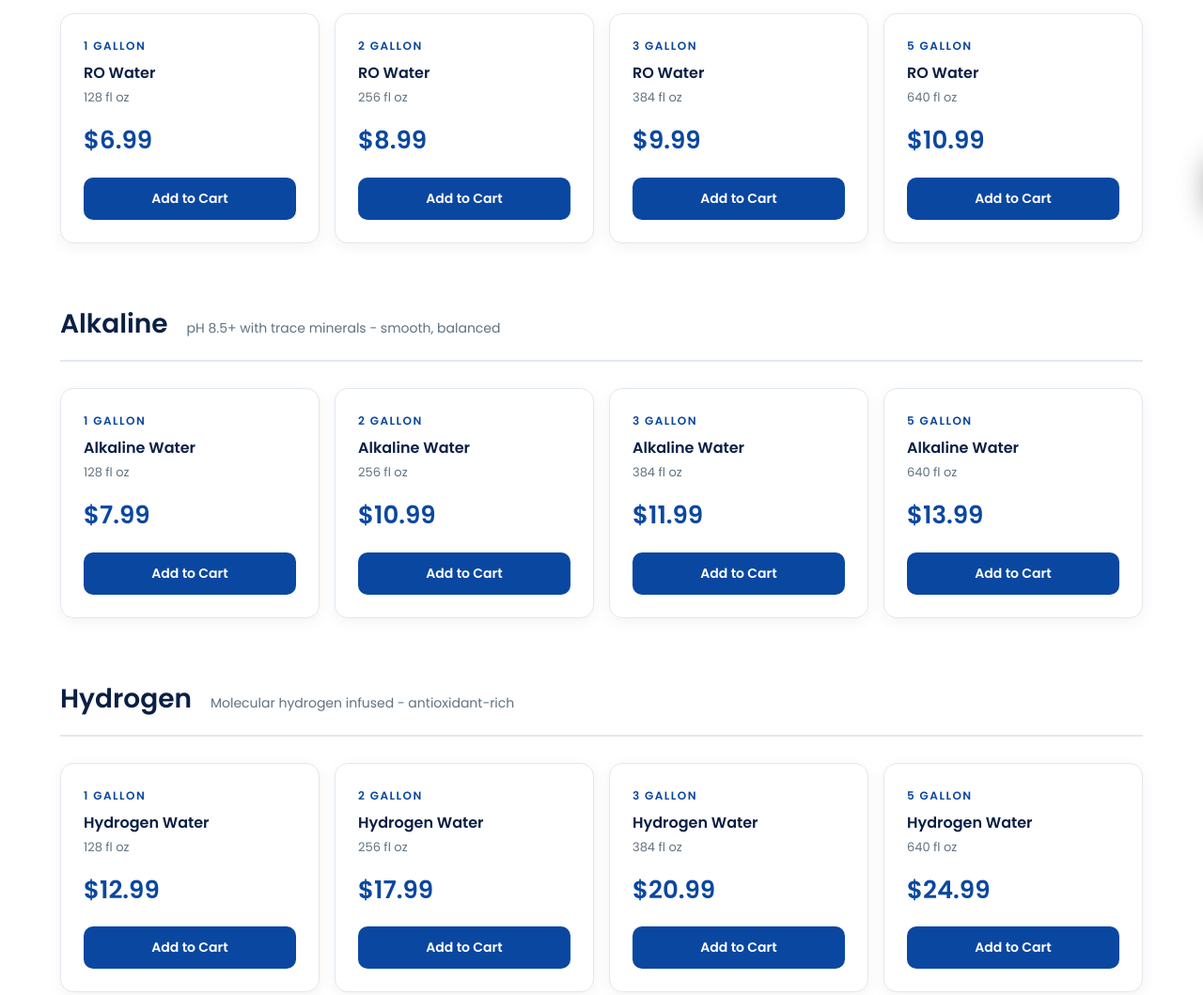
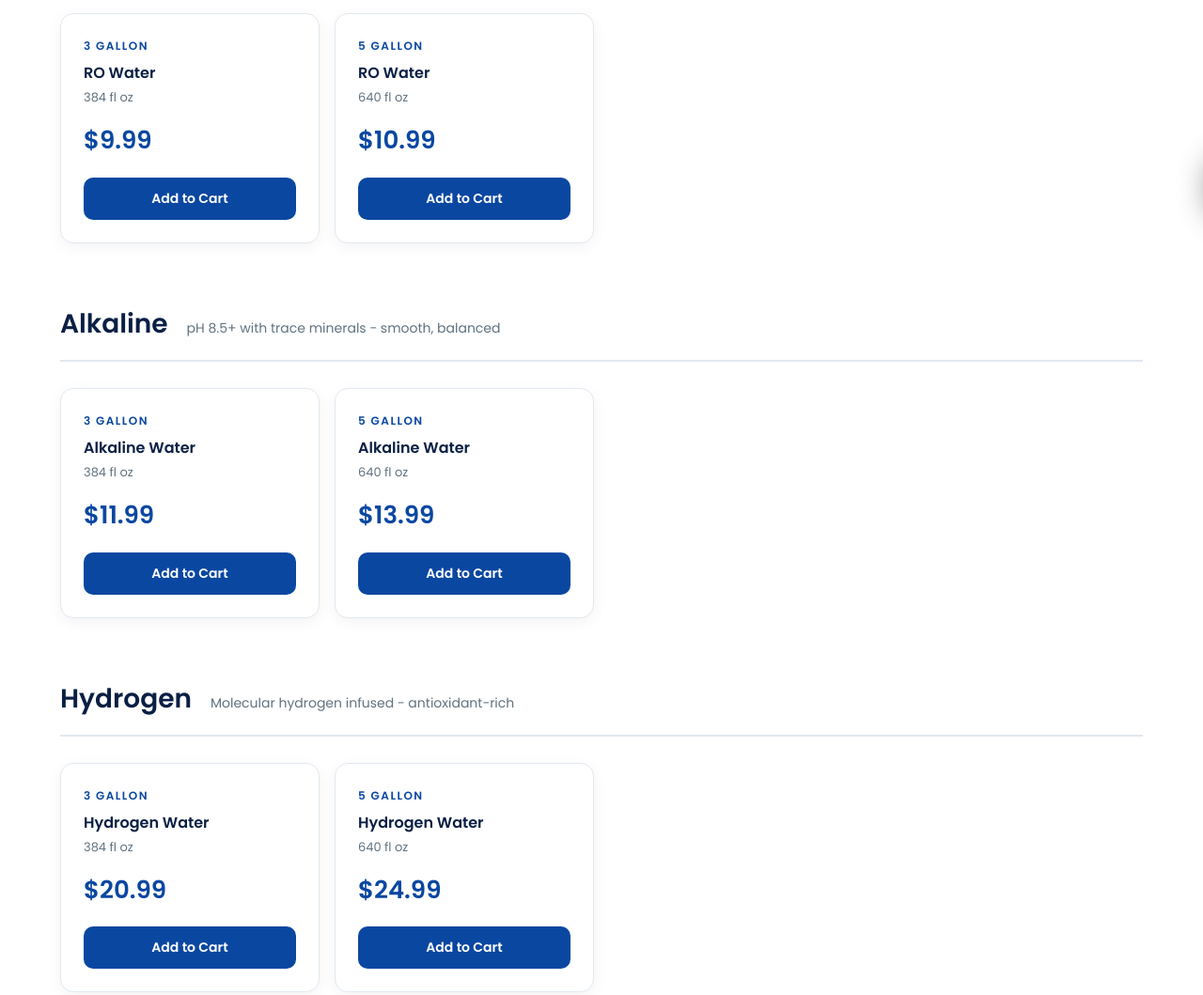
Before and after one commit to jjordanvvo/waterboy-delivery, a plain HTML site: page shop.html in a window 1280 px wide. Shown: the part 560-1619 px from the top of the page at 94% size. Drawn offline with Linux system fonts and the light colour scheme.

Commit message:
waterboy - remove 1 and 2 gallon products and references sitewide, default size to 5 gallon

```diff
--- a/shop.html
+++ b/shop.html
@@ -72,7 +72,7 @@
   <div class="page-hero-inner">
     <span class="page-hero-label">Order Water</span>
     <h1>Shop Water.</h1>
-    <p>Order by the gallon. RO, Alkaline, and Hydrogen water in 1, 2, 3, and 5 gallon bottles. No minimums, no contracts.</p>
+    <p>Order by the gallon. RO, Alkaline, and Hydrogen water in 3 and 5 gallon bottles. No minimums, no contracts.</p>
   </div>
 </div>
 
@@ -85,20 +85,6 @@
         <span class="shop-category-desc">99% contaminant removal - neutral, ultra-pure</span>
       </div>
       <div class="shop-grid">
-        <div class="shop-item">
-          <div class="shop-item-size">1 Gallon</div>
-          <div class="shop-item-name">RO Water</div>
-          <div class="shop-item-vol">128 fl oz</div>
-          <div class="shop-item-price">$6.99</div>
-          <button class="shop-add-btn" onclick="if(typeof openCartDrawer==='function')openCartDrawer()">Add to Cart</button>
-        </div>
-        <div class="shop-item">
-          <div class="shop-item-size">2 Gallon</div>
-          <div class="shop-item-name">RO Water</div>
-          <div class="shop-item-vol">256 fl oz</div>
-          <div class="shop-item-price">$8.99</div>
-          <button class="shop-add-btn" onclick="if(typeof openCartDrawer==='function')openCartDrawer()">Add to Cart</button>
-        </div>
         <div class="shop-item">
           <div class="shop-item-size">3 Gallon</div>
           <div class="shop-item-name">RO Water</div>
@@ -123,20 +109,6 @@
       </div>
       <div class="shop-grid">
         <div class="shop-item">
-          <div class="shop-item-size">1 Gallon</div>
-          <div class="shop-item-name">Alkaline Water</div>
-          <div class="shop-item-vol">128 fl oz</div>
-          <div class="shop-item-price">$7.99</div>
-          <button class="shop-add-btn" onclick="if(typeof openCartDrawer==='function')openCartDrawer()">Add to Cart</button>
-        </div>
-        <div class="shop-item">
-          <div class="shop-item-size">2 Gallon</div>
-          <div class="shop-item-name">Alkaline Water</div>
-          <div class="shop-item-vol">256 fl oz</div>
-          <div class="shop-item-price">$10.99</div>
-          <button class="shop-add-btn" onclick="if(typeof openCartDrawer==='function')openCartDrawer()">Add to Cart</button>
-        </div>
-        <div class="shop-item">
           <div class="shop-item-size">3 Gallon</div>
           <div class="shop-item-name">Alkaline Water</div>
           <div class="shop-item-vol">384 fl oz</div>
@@ -159,20 +131,6 @@
         <span class="shop-category-desc">Molecular hydrogen infused - antioxidant-rich</span>
       </div>
       <div class="shop-grid">
-        <div class="shop-item">
-          <div class="shop-item-size">1 Gallon</div>
-          <div class="shop-item-name">Hydrogen Water</div>
-          <div class="shop-item-vol">128 fl oz</div>
-          <div class="shop-item-price">$12.99</div>
-          <button class="shop-add-btn" onclick="if(typeof openCartDrawer==='function')openCartDrawer()">Add to Cart</button>
-        </div>
-        <div class="shop-item">
-          <div class="shop-item-size">2 Gallon</div>
-          <div class="shop-item-name">Hydrogen Water</div>
-          <div class="shop-item-vol">256 fl oz</div>
-          <div class="shop-item-price">$17.99</div>
-          <button class="shop-add-btn" onclick="if(typeof openCartDrawer==='function')openCartDrawer()">Add to Cart</button>
-        </div>
         <div class="shop-item">
           <div class="shop-item-size">3 Gallon</div>
           <div class="shop-item-name">Hydrogen Water</div>
--- a/shop.js
+++ b/shop.js
@@ -506,7 +506,6 @@ function getProductSpecs(name){
   if(n.includes('5-gallon')||n.includes('5 gallon')) return '<div class="pd-spec"><span>Size</span><span>5 Gallons</span></div><div class="pd-spec"><span>Material</span><span>BPA-Free Polycarbonate</span></div><div class="pd-spec"><span>Compatible</span><span>Standard dispensers</span></div>';
   if(n.includes('3 gallon glass')||n.includes('3-gallon glass')) return '<div class="pd-spec"><span>Size</span><span>3 Gallons</span></div><div class="pd-spec"><span>Material</span><span>Borosilicate Glass</span></div>';
   if(n.includes('3-gallon')||n.includes('3 gallon')) return '<div class="pd-spec"><span>Size</span><span>3 Gallons</span></div><div class="pd-spec"><span>Material</span><span>BPA-Free Polycarbonate</span></div>';
-  if(n.includes('1-gallon glass')||n.includes('1 gallon glass')) return '<div class="pd-spec"><span>Size</span><span>1 Gallon</span></div><div class="pd-spec"><span>Material</span><span>Borosilicate Glass</span></div>';
   if(n.includes('half-gallon')||n.includes('half gallon')) return '<div class="pd-spec"><span>Size</span><span>½ Gallon</span></div><div class="pd-spec"><span>Material</span><span>Borosilicate Glass</span></div>';
   if(n.includes('32oz glass')) return '<div class="pd-spec"><span>Size</span><span>32 oz</span></div><div class="pd-spec"><span>Material</span><span>Borosilicate Glass</span></div>';
   if(n.includes('aluminum')||n.includes('coffee mug')) return '<div class="pd-spec"><span>Material</span><span>Aluminum</span></div><div class="pd-spec"><span>Finish</span><span>Matte</span></div>';
```
Also changed, not shown: alkaline-water.html (+0 -2 lines), faq.html (+1 -1 lines), how-it-works.html (+1 -1 lines), reverse-osmosis-water.html (+0 -2 lines), water-delivery.html (+5 -3 lines).
